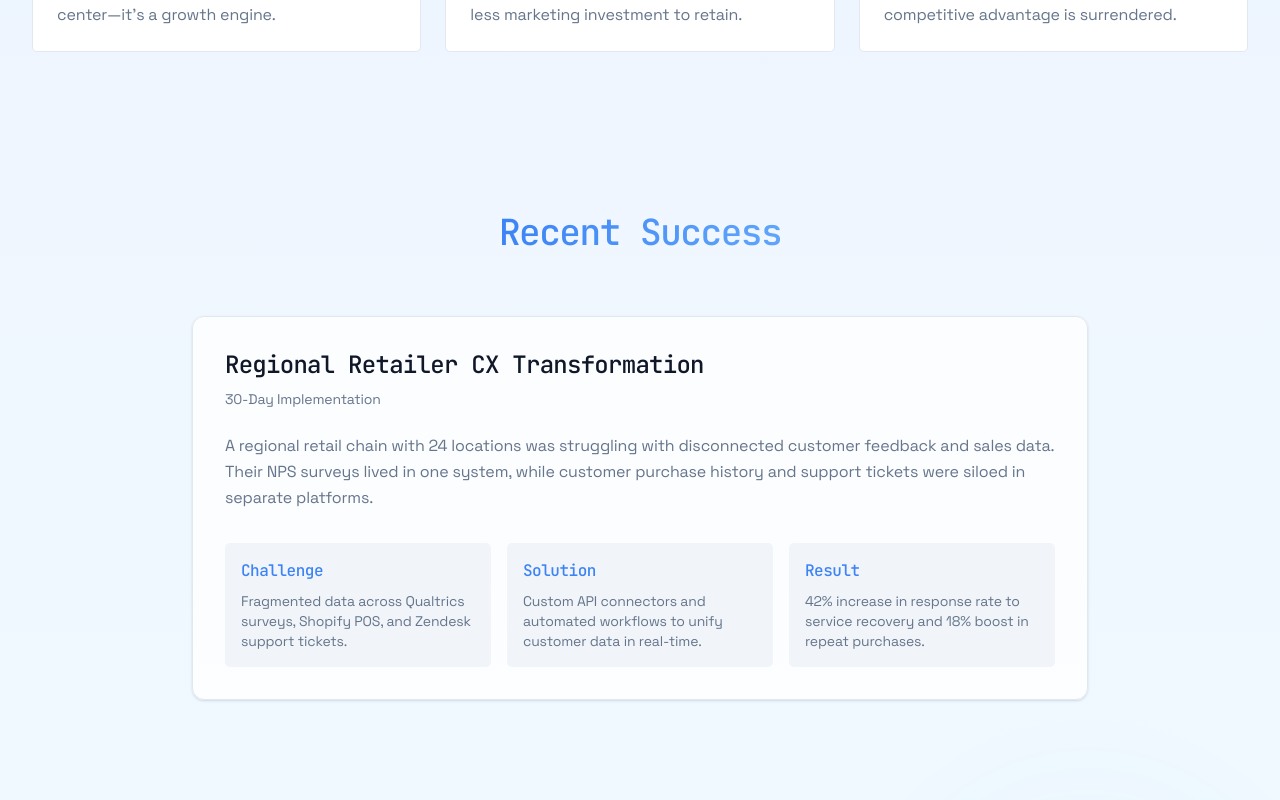
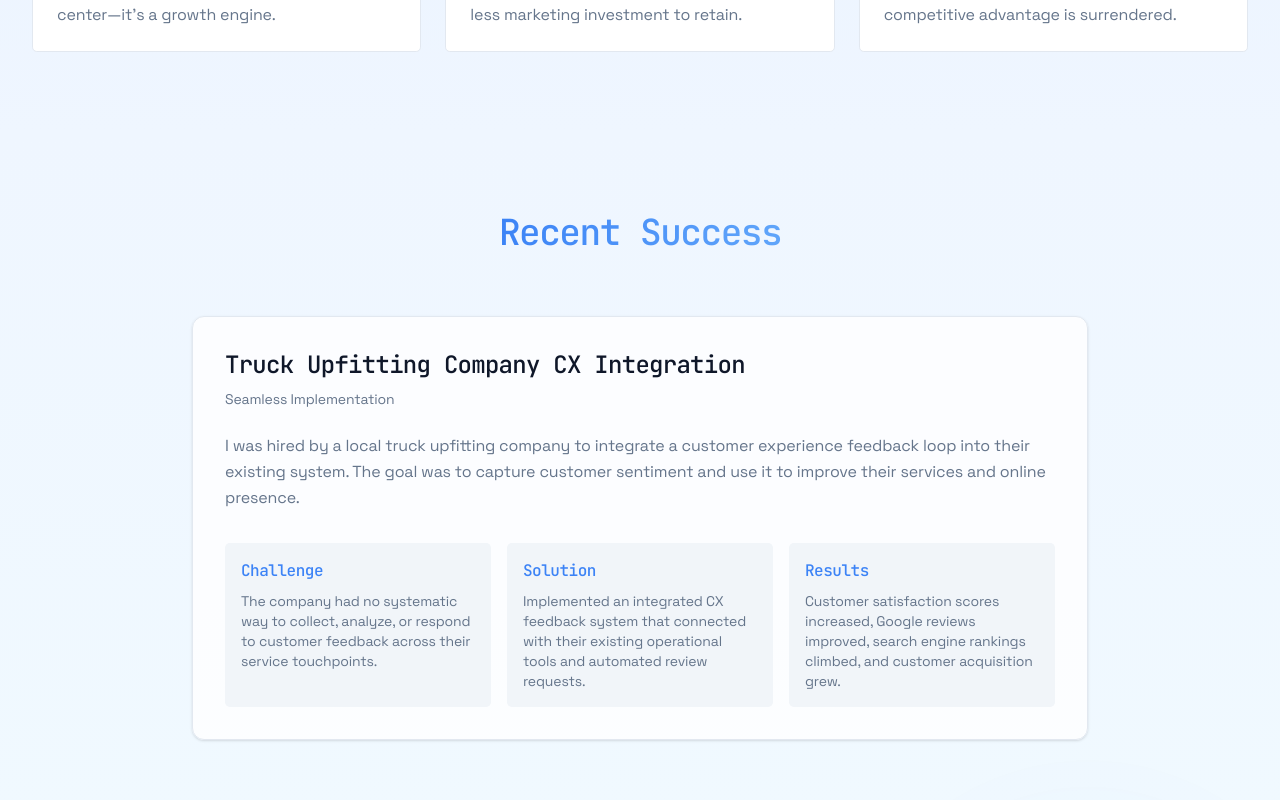
Before and after one commit to joshuaposton/strata_landing, a Next.js app: page / in a window 1280 px wide. Shown: the part 2660-3460 px from the top of the page. Built offline with nearby package versions, Linux system fonts and the light colour scheme.

Commit message:
feat(project): Finalize project structure and add initial files

```diff
--- a/src/components/CaseStudy.tsx
+++ b/src/components/CaseStudy.tsx
@@ -1,49 +1,48 @@
+
 import { Card, CardContent } from "@/components/ui/card";
 
 export function CaseStudy() {
   return (
-    <section id='case-study' className='py-20 relative gradient-section-4'>
-      {/* Remove the subtle grid background div */}
-
-      <div className='container relative z-10'>
-        <div className='max-w-3xl mx-auto mb-16'>
-          <h2 className='section-title text-center'>
-            <span className='gradient-text'>Recent Success</span>
+    <section id="case-study" className="py-20 relative gradient-section-4">
+      <div className="container relative z-10">
+        <div className="max-w-3xl mx-auto mb-16">
+          <h2 className="section-title text-center">
+            <span className="gradient-text">Recent Success</span>
           </h2>
         </div>
 
-        <Card className='max-w-4xl mx-auto border border-border bg-white/80'>
-          <CardContent className='p-8'>
-            <div className='flex flex-col gap-6'>
+        <Card className="max-w-4xl mx-auto border border-border bg-white/80">
+          <CardContent className="p-8">
+            <div className="flex flex-col gap-6">
               <div>
-                <h3 className='text-2xl font-medium mb-2'>Regional Retailer CX Transformation</h3>
-                <p className='text-sm text-muted-foreground'>30-Day Implementation</p>
+                <h3 className="text-2xl font-medium mb-2">Truck Upfitting Company CX Integration</h3>
+                <p className="text-sm text-muted-foreground">Seamless Implementation</p>
               </div>
 
-              <p className='text-muted-foreground leading-relaxed'>
-                A regional retail chain with 24 locations was struggling with disconnected customer feedback and sales data.
-                Their NPS surveys lived in one system, while customer purchase history and support tickets were siloed in separate platforms.
+              <p className="text-muted-foreground leading-relaxed">
+                I was hired by a local truck upfitting company to integrate a customer experience feedback loop into their existing system.
+                The goal was to capture customer sentiment and use it to improve their services and online presence.
               </p>
 
-              <div className='grid grid-cols-1 md:grid-cols-3 gap-4 mt-2'>
-                <div className='bg-secondary p-4 rounded-lg'>
-                  <h4 className='text-primary font-medium mb-2'>Challenge</h4>
-                  <p className='text-sm text-muted-foreground'>
-                    Fragmented data across Qualtrics surveys, Shopify POS, and Zendesk support tickets.
+              <div className="grid grid-cols-1 md:grid-cols-3 gap-4 mt-2">
+                <div className="bg-secondary p-4 rounded-lg">
+                  <h4 className="text-primary font-medium mb-2">Challenge</h4>
+                  <p className="text-sm text-muted-foreground">
+                    The company had no systematic way to collect, analyze, or respond to customer feedback across their service touchpoints.
                   </p>
                 </div>
 
-                <div className='bg-secondary p-4 rounded-lg'>
-                  <h4 className='text-primary font-medium mb-2'>Solution</h4>
-                  <p className='text-sm text-muted-foreground'>
-                    Custom API connectors and automated workflows to unify customer data in real-time.
+                <div className="bg-secondary p-4 rounded-lg">
+                  <h4 className="text-primary font-medium mb-2">Solution</h4>
+                  <p className="text-sm text-muted-foreground">
+                    Implemented an integrated CX feedback system that connected with their existing operational tools and automated review requests.
                   </p>
                 </div>
 
-                <div className='bg-secondary p-4 rounded-lg'>
-                  <h4 className='text-primary font-medium mb-2'>Result</h4>
-                  <p className='text-sm text-muted-foreground'>
-                    42% increase in response rate to service recovery and 18% boost in repeat purchases.
+                <div className="bg-secondary p-4 rounded-lg">
+                  <h4 className="text-primary font-medium mb-2">Results</h4>
+                  <p className="text-sm text-muted-foreground">
+                    Customer satisfaction scores increased, Google reviews improved, search engine rankings climbed, and customer acquisition grew.
                   </p>
                 </div>
               </div>
```
